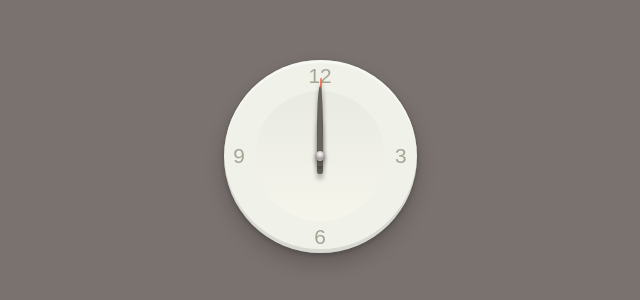
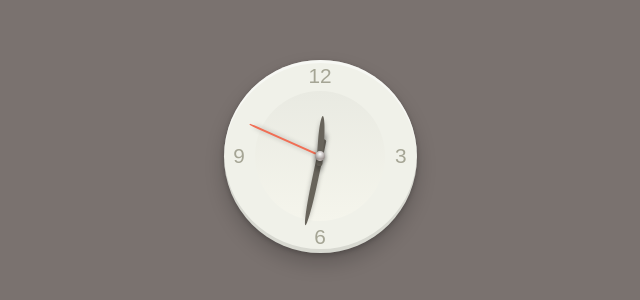
Before and after one commit to saninmersion/JS30-clock, a plain HTML site: page index.html in a window 1280 px wide. Shown: the part 244-544 px from the top of the page, without its empty margins (320-960 px from the left). Drawn offline with Linux system fonts and the light colour scheme.

Commit message:
added script to run th clock.

```diff
--- a/css/style.css
+++ b/css/style.css
@@ -101,6 +101,7 @@
     top: 50%;
     z-index: 4;
     box-shadow:0 5px 5px rgba(0,0,0,0.3);
+    transition-timing-function: cubic-bezier(0.18, 0.89, 0.32, 1.2);
   }
   .hand-second {
     width: 2px;
--- a/index.html
+++ b/index.html
@@ -1,13 +1,14 @@
 <!DOCTYPE html>
 <html lang="en">
+
 <head>
   <meta charset="UTF-8">
   <meta name="viewport" content="width=device-width, initial-scale=1.0">
   <meta http-equiv="X-UA-Compatible" content="ie=edge">
   <title>Javascript Clock</title>
   <link rel="stylesheet" href="css/style.css">
-    <script src="js/clock.js"></script>
 </head>
+
 <body>
   <div class="clock">
     <div class="numbers">
@@ -25,5 +26,7 @@
       <div class="hand-hour" id="analoghour"></div>
     </div>
   </div>
+  <script src="js/clock.js"></script>
 </body>
+
 </html>
--- a/js/clock.js
+++ b/js/clock.js
@@ -0,0 +1,22 @@
+//get clock hands html
+const secondsHand = document.querySelector('.hand-second');
+const minutesHand = document.querySelector('.hand-minute');
+const hoursHand = document.querySelector('.hand-hour');
+
+function setDate() {
+    const now = new Date();
+    const seconds = now.getSeconds();
+    const minutes = now.getMinutes();
+    const hours = now.getHours();
+
+    // update seconds hand
+    const secondsDeg = (seconds / 60) * 360;
+    const minutesDeg = (minutes / 60) * 360;
+    const hoursDeg = (hours / 12) * 360;
+
+    secondsHand.style.transform = `rotate(${secondsDeg}deg)`;
+    minutesHand.style.transform = `rotate(${minutesDeg}deg)`;
+    hoursHand.style.transform = `rotate(${hours}deg)`;
+
+}
+setInterval(setDate, 1000);
```
Lines whose indentation alone changed are shown as unchanged.
